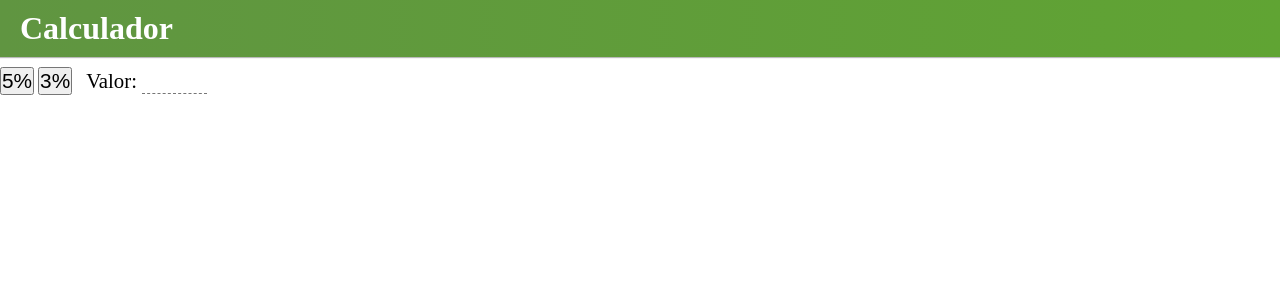
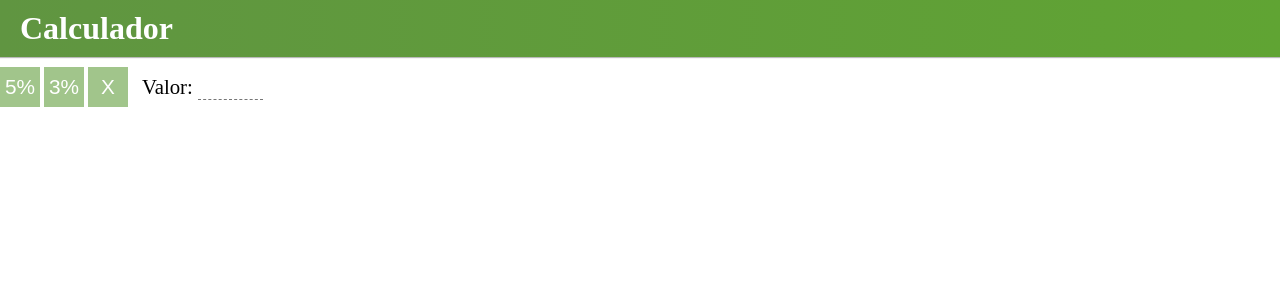
Before and after one commit to sosmarcos/Ordenador, a PHP site: page / in a window 1280 px wide. Shown: the top 300 px of the page. Run offline with PHP 8.4, Linux system fonts and the light colour scheme.

Commit message:
Multiplicação Update

```diff
--- a/index.html
+++ b/index.html
@@ -10,8 +10,9 @@
 </head>
 <body>
     <h1>Calculador</h1>
-    <input type="button" value="5%" onclick="porcento5()">
-    <input type="button" value="3%" onclick="porcento3()">
+    <input type="button" class="botao" value="5%" onclick="porcento5()">
+    <input type="button" class="botao" value="3%" onclick="porcento3()">
+    <input type="button" class="botao" value="X" onclick="multiplicação()">
     <label for="entrada">Valor:</label>
     <input type="number" id="entrada" onchange="soma()">
     <p id="retorno"></p>
@@ -44,6 +45,10 @@
             var total3 = total - (total*3/100)
             document.body.innerHTML += `<p>O valor final com 3% de desconto é R&#36 ${total3.toFixed(2)}</p>`
         }
+
+        function multiplicação() {
+
+        }
     </script>
 </body>
 </html>
--- a/style.css
+++ b/style.css
@@ -32,6 +32,14 @@ label {
     border-style: dashed;
 }
 
+.botao {
+    width: 40px;
+    height: 40px;
+    background-color: #94be7ce0;
+    color: white;
+    border-style: hidden;
+}
+
 p {
     margin: 10px;
 }
```
